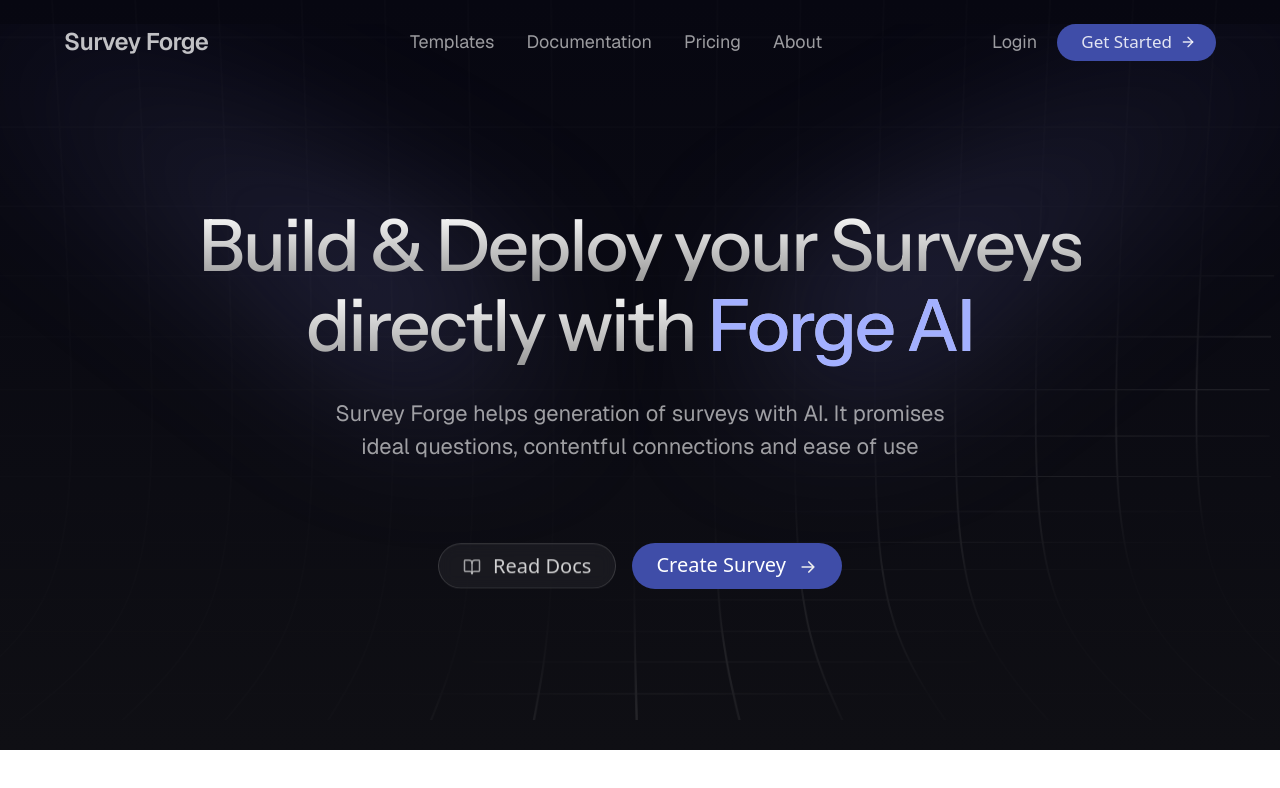
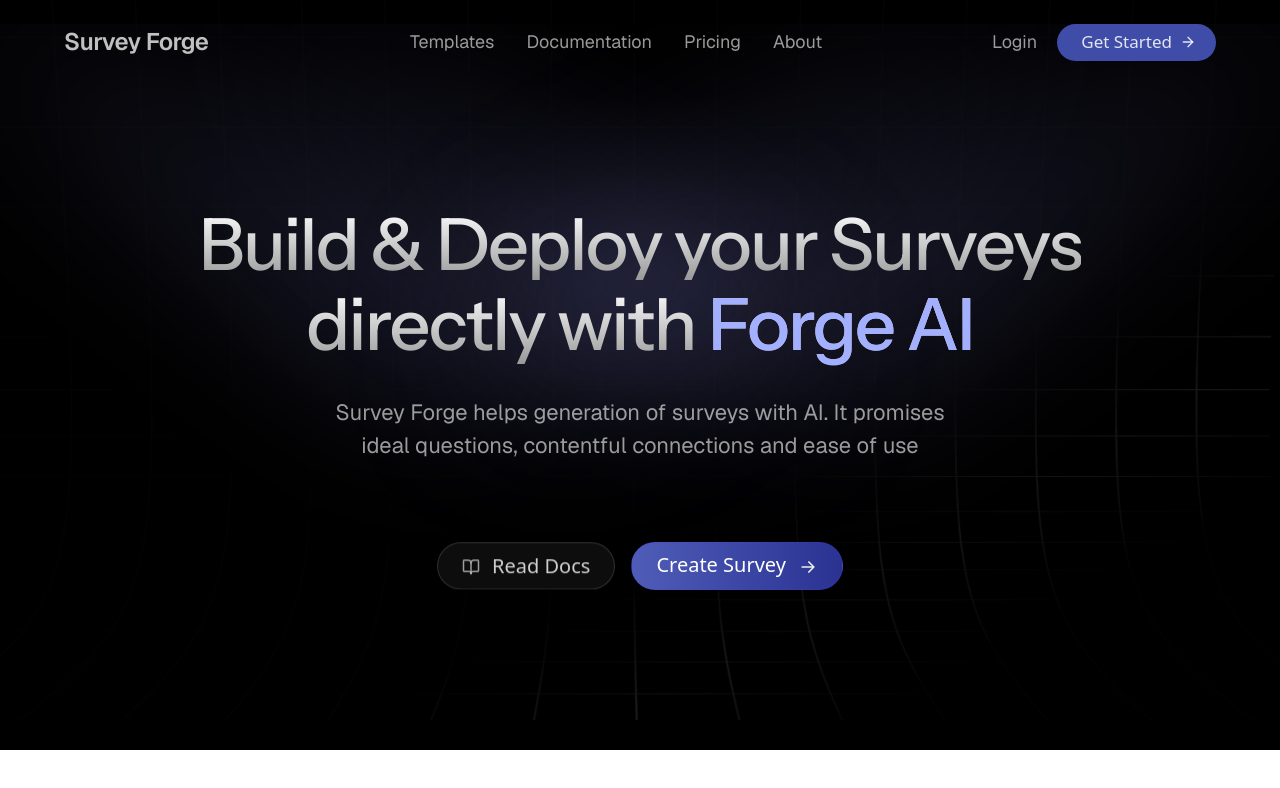
Before and after one commit to shashwtd/survey-forge, a Next.js app: page / in a window 1280 px wide. Shown: the top 788 px of the page. Built offline with nearby package versions, Linux system fonts and the light colour scheme; no server answers.

Commit message:
improved buttons

```diff
--- a/src/app/page.tsx
+++ b/src/app/page.tsx
@@ -34,7 +34,7 @@ export default function Home() {
 
     return (
         <main className="w-screen h-auto bg-black flex flex-col items-center justify-center">
-            <section className="w-full h-[750px] pt-12 flex flex-col items-center justify-center bg-gradient-to-b from-[#070711] to-[#0f0f14] relative overflow-hidden">
+            <section className="w-full h-[750px] pt-12 flex flex-col items-center justify-center bg-black relative overflow-hidden">
                 <div
                     ref={gridContainerRef}
                     id="grid-container"
@@ -87,6 +87,32 @@ export default function Home() {
                         />
                     </div>
                 </div>
+                {/* Light beams container limited to 1440px */}
+                <div className="absolute w-full max-w-[1560px] h-full left-1/2 transform -translate-x-1/2 pointer-events-none overflow-visible">
+                    {/* Left light beam */}
+                    <div className="absolute left-48 w-max h-max overflow-visible">
+                        <Image
+                            unoptimized
+                            width={550}
+                            height={430}
+                            src="/assets/light_beam_towards_right.svg"
+                            alt="Light beam left"
+                            className="w-full h-full object-cover z-0"
+                        />
+                    </div>
+
+                    {/* Right light beam */}
+                    <div className="absolute right-48 w-max h-max overflow-visible scale-x-[-1]">
+                        <Image
+                            unoptimized
+                            width={550}
+                            height={430}
+                            src="/assets/light_beam_towards_right.svg"
+                            alt="Light beam right"
+                            className="w-full h-full object-cover z-0"
+                        />
+                    </div>
+                </div>
 
                 <div className="w-full cursor-default max-w-[1360px] flex flex-col items-center justify-center z-10">
                     <h1
@@ -126,23 +152,28 @@ export default function Home() {
                     <div className="flex gap-4 mt-8">
                         <Link
                             href="/documentation"
-                            className="flex backdrop-blur-sm rounded-full items-center justify-center  gap-3  px-6 py-2 scale-y-[0.99] bg-white/5 hover:bg-white/7 text-white/80 text-xl font-medium border border-white/15 duration-300"
+                            className="group flex backdrop-blur-sm rounded-full items-center justify-center gap-3 px-6 py-2 scale-y-[0.99] bg-white/5 hover:bg-white/10 text-white/80 hover:text-white/90 text-xl font-medium border border-white/15 transition-all duration-300 relative overflow-hidden"
                         >
+                            <span className="absolute inset-0 bg-gradient-to-r from-white/0 via-white/5 to-white/0 translate-x-[-100%] group-hover:translate-x-[100%] transition-transform duration-700"></span>
                             <LucideBookOpen
                                 size={18}
-                                className="mt-0.5 opacity-75"
+                                className="mt-0.5 opacity-75 group-hover:opacity-100 group-hover:scale-110 transition-transform duration-300"
                             />
-                            Read Docs
+                            <span className="relative">Read Docs</span>
                         </Link>
                         <Link
                             href="/app"
-                            className="group rounded-full cursor-pointer flex items-center justify-center gap-3  px-6 pb-2.5 pt-2 bg-[#3f4da8] hover:bg-[#28368f] duration-300 text-white text-xl font-medium"
+                            className="group rounded-full cursor-pointer flex items-center justify-center gap-3 px-6 pb-2.5 pt-2 text-white text-xl font-medium shadow-lg border border-indigo-600/20 transition-all duration-300 relative overflow-hidden"
+                            style={{
+                                background: "linear-gradient(to right, #4f5db8, #2a3292)",
+                            }}
                         >
+                            <span className="absolute inset-0 bg-gradient-to-r from-indigo-500/0 via-indigo-400/40 to-indigo-500/0 translate-x-[-100%] group-hover:translate-x-[100%] transition-transform duration-700"></span>
                             Create Survey
                             <svg
                                 xmlns="http://www.w3.org/2000/svg"
                                 fill="none"
-                                className="size-5 group-hover:translate-x-1.5 mt-1 duration-200"
+                                className="size-5 group-hover:translate-x-1.5 mt-1 delay-300 duration-200"
                                 viewBox="0 0 24 24"
                             >
                                 <path
```
